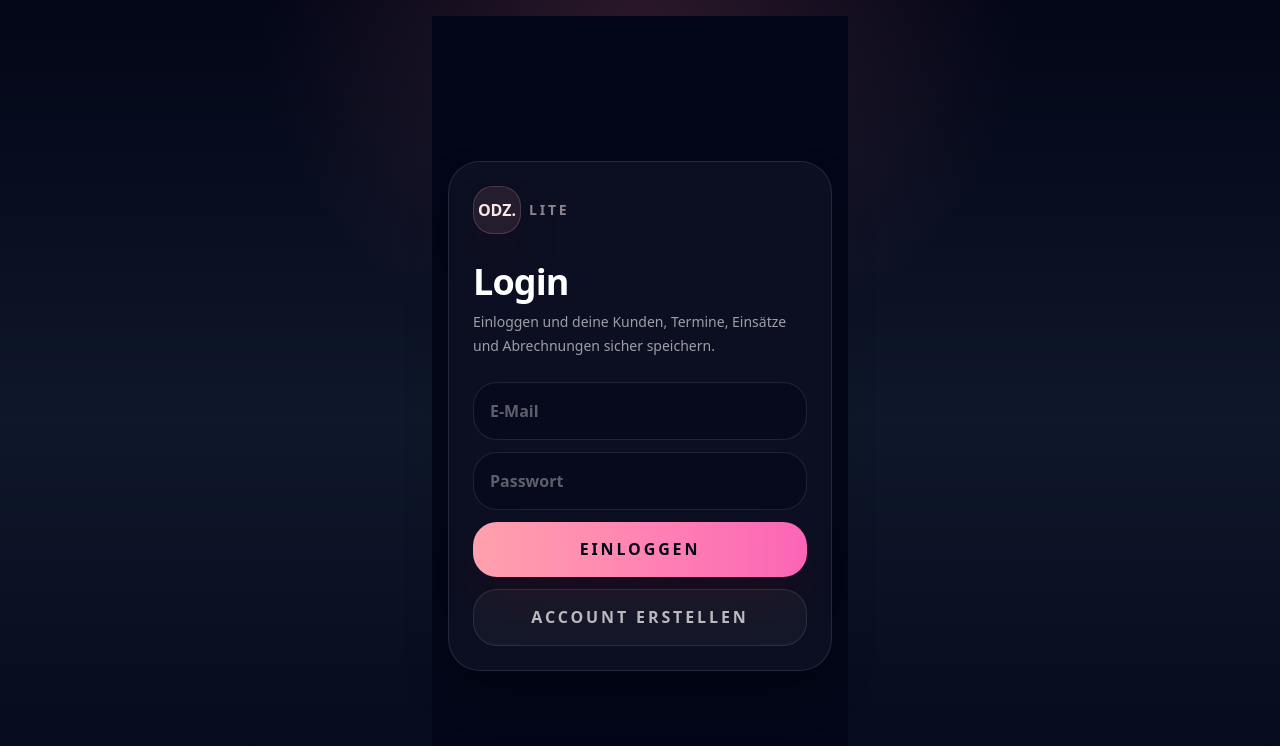
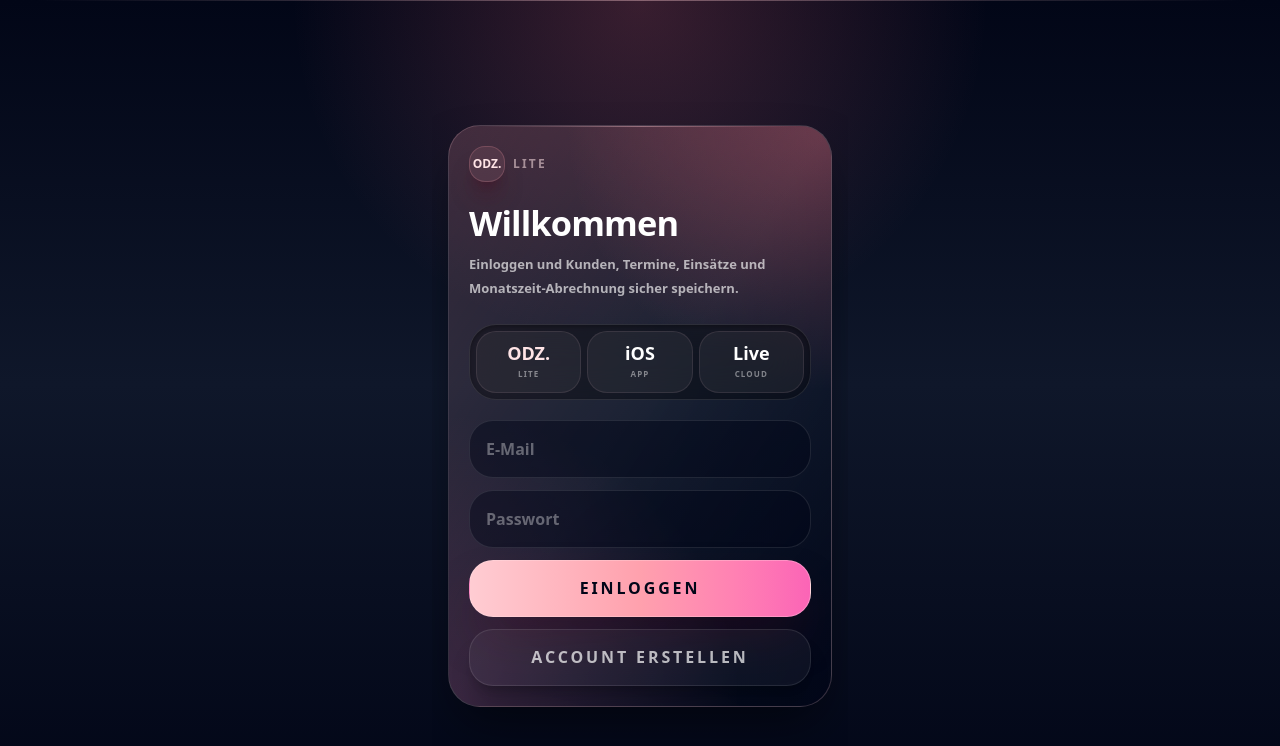
Before and after one commit to stevengunkel-lang/odz-lite, a Next.js app: page /login in a window 1280 px wide. Shown: the top 746 px of the page. Built offline with nearby package versions, Linux system fonts and the light colour scheme; no server answers.

Commit message:
Login Seite auf ODZ Lite Standard angepasst

```diff
--- a/app/login/page.tsx
+++ b/app/login/page.tsx
@@ -60,42 +60,91 @@ export default function LoginPage() {
     setMeldung("Account erstellt. Du kannst dich jetzt einloggen.");
   }
 
+  function beiEnter(e: React.KeyboardEvent<HTMLInputElement>) {
+    if (e.key === "Enter") {
+      login();
+    }
+  }
+
   return (
-    <main className="min-h-screen bg-slate-950 px-4 py-8 text-white">
-      <div className="mx-auto flex min-h-[calc(100vh-4rem)] max-w-md items-center">
-        <section className="w-full rounded-[2rem] border border-white/10 bg-white/[0.04] p-6 shadow-2xl shadow-black/40">
-          <LiteLogo />
+    <main className="min-h-dvh overflow-hidden bg-slate-950 px-4 py-[calc(1.25rem+env(safe-area-inset-top))] text-white">
+      <div className="pointer-events-none fixed inset-0 bg-[radial-gradient(circle_at_top,rgba(251,113,133,0.22),transparent_34%),linear-gradient(180deg,#020617_0%,#0f172a_48%,#020617_100%)]" />
+      <div className="pointer-events-none fixed inset-x-8 top-0 h-px bg-gradient-to-r from-transparent via-rose-200/40 to-transparent" />
 
-          <h1 className="mt-7 text-4xl font-black tracking-tight text-white">
-            Login
+      <div className="relative z-10 mx-auto flex min-h-[calc(100dvh-2.5rem-env(safe-area-inset-top))] w-full max-w-md items-center">
+        <section className="relative w-full overflow-hidden rounded-[2rem] border border-rose-200/20 bg-gradient-to-br from-rose-300/[0.18] via-white/[0.055] to-slate-950/74 p-5 shadow-2xl shadow-black/50">
+          <div className="absolute inset-0 bg-[radial-gradient(circle_at_top_right,rgba(251,113,133,0.32),transparent_38%)]" />
+          <div className="absolute inset-0 bg-[radial-gradient(circle_at_bottom_left,rgba(244,114,182,0.18),transparent_42%)]" />
+          <div className="absolute inset-x-8 top-0 h-px bg-gradient-to-r from-transparent via-rose-200/40 to-transparent" />
+
+          <div className="relative z-10">
+            <LiteLogo small />
+
+            <h1 className="mt-6 text-[2.15rem] font-black leading-none tracking-tight text-white">
+              Willkommen
             </h1>
 
-          <p className="mt-2 text-sm leading-6 text-white/60">
-            Einloggen und deine Kunden, Termine, Einsätze und Abrechnungen
+            <p className="mt-3 max-w-xs text-[13px] font-semibold leading-6 text-white/65">
+              Einloggen und Kunden, Termine, Einsätze und Monatszeit-Abrechnung
               sicher speichern.
             </p>
 
-          <div className="mt-6 space-y-3">
+            <div className="mt-6 rounded-[1.7rem] border border-white/10 bg-black/32 p-1.5 shadow-inner shadow-black/30 backdrop-blur-xl">
+              <div className="grid grid-cols-3 gap-1.5 text-center">
+                <div className="flex h-[62px] flex-col items-center justify-center rounded-[1.25rem] border border-rose-200/10 bg-white/[0.055] px-1">
+                  <p className="text-lg font-black leading-none text-rose-100">
+                    ODZ.
+                  </p>
+                  <p className="mt-1.5 text-[8px] font-black uppercase tracking-[0.14em] text-white/45">
+                    Lite
+                  </p>
+                </div>
+
+                <div className="flex h-[62px] flex-col items-center justify-center rounded-[1.25rem] border border-rose-200/10 bg-white/[0.055] px-1">
+                  <p className="text-lg font-black leading-none text-white">
+                    iOS
+                  </p>
+                  <p className="mt-1.5 text-[8px] font-black uppercase tracking-[0.14em] text-white/45">
+                    App
+                  </p>
+                </div>
+
+                <div className="flex h-[62px] flex-col items-center justify-center rounded-[1.25rem] border border-rose-200/10 bg-white/[0.055] px-1">
+                  <p className="text-lg font-black leading-none text-white">
+                    Live
+                  </p>
+                  <p className="mt-1.5 text-[8px] font-black uppercase tracking-[0.14em] text-white/45">
+                    Cloud
+                  </p>
+                </div>
+              </div>
+            </div>
+
+            <div className="mt-5 space-y-3">
               <input
-              className="dark-input"
+                className="dark-input text-base"
                 type="email"
                 placeholder="E-Mail"
+                autoComplete="email"
                 value={email}
+                onKeyDown={beiEnter}
                 onChange={(e) => setEmail(e.target.value)}
               />
 
               <input
-              className="dark-input"
+                className="dark-input text-base"
                 type="password"
                 placeholder="Passwort"
+                autoComplete="current-password"
                 value={passwort}
+                onKeyDown={beiEnter}
                 onChange={(e) => setPasswort(e.target.value)}
               />
 
               <button
                 onClick={login}
                 disabled={loading}
-              className="w-full rounded-3xl bg-gradient-to-r from-rose-300 to-pink-400 px-5 py-4 text-sm font-black uppercase tracking-[0.18em] text-slate-950 shadow-2xl shadow-rose-950/40 active:scale-[0.99] disabled:opacity-50"
+                className="w-full rounded-3xl border border-rose-100/30 bg-gradient-to-r from-rose-200 via-rose-300 to-pink-400 px-5 py-4 text-sm font-black uppercase tracking-[0.18em] text-slate-950 shadow-2xl shadow-rose-950/40 disabled:opacity-50"
               >
                 {loading ? "Bitte warten..." : "Einloggen"}
               </button>
@@ -103,16 +152,17 @@ export default function LoginPage() {
               <button
                 onClick={registrieren}
                 disabled={loading}
-              className="w-full rounded-3xl border border-white/10 bg-white/[0.04] px-5 py-4 text-sm font-black uppercase tracking-[0.18em] text-white/70 active:scale-[0.99] disabled:opacity-50"
+                className="w-full rounded-3xl border border-white/10 bg-white/[0.045] px-5 py-4 text-sm font-black uppercase tracking-[0.18em] text-white/70 shadow-xl shadow-black/20 disabled:opacity-50"
               >
                 Account erstellen
               </button>
 
               {meldung && (
-              <div className="rounded-3xl border border-white/10 bg-black/25 p-4 text-sm font-bold text-white/75">
+                <div className="rounded-3xl border border-white/10 bg-black/25 p-4 text-sm font-bold leading-6 text-white/75">
                   {meldung}
                 </div>
               )}
+            </div>
           </div>
         </section>
       </div>
```
Lines whose indentation alone changed are shown as unchanged.
